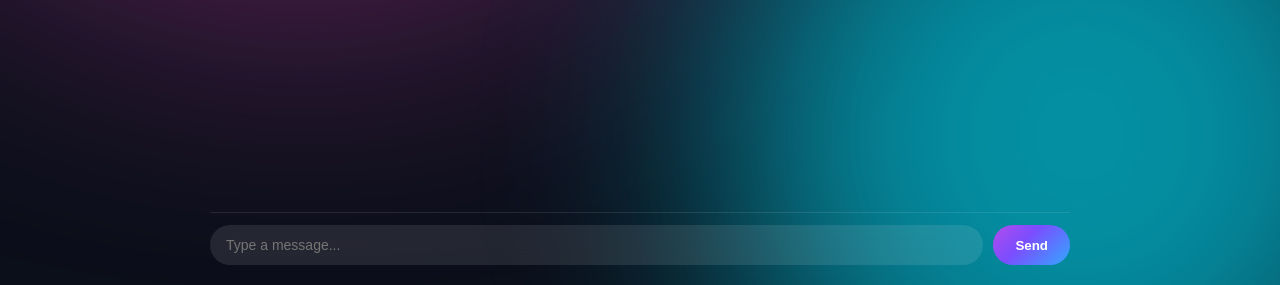
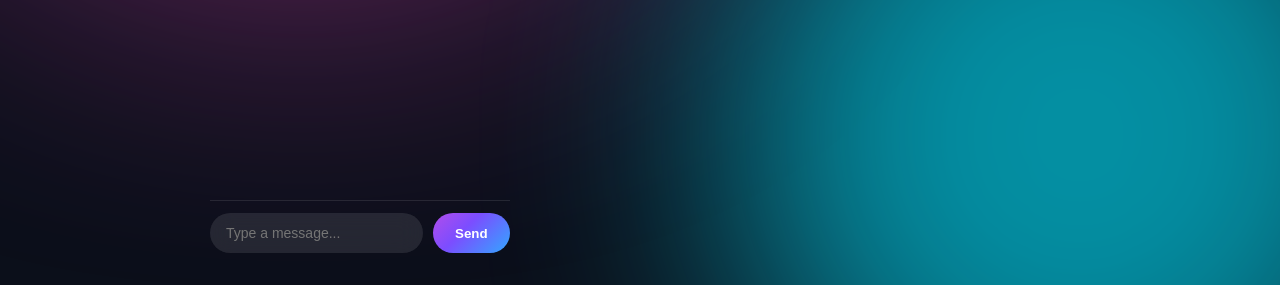
Before and after one commit to bhavit-jfb/chat-app, a Flask app: template templates/group_chat.html in a window 1280 px wide. Shown: the part 515-800 px from the top of the page. Run offline with Flask 3, Linux system fonts and the light colour scheme; tables that the repository leaves empty hold one stand-in row (values such as "Sample post"); the template is opened without the code that fills it: values that come from a table or form of the project are taken from there, most other values are stand-ins (such as "Sample title", 1, 10 or a date in 2020); some libraries are stand-ins or nearby versions.

Commit message:
Update chat.css

```diff
--- a/static/css/chat.css
+++ b/static/css/chat.css
@@ -215,6 +215,9 @@ padding-top:12px;
 
 border-top:1px solid rgba(255,255,255,0.1);
 
+position: fixed !important;
+
+bottom: 2rem !important;
 }
 
 /* MESSAGE INPUT */
```
